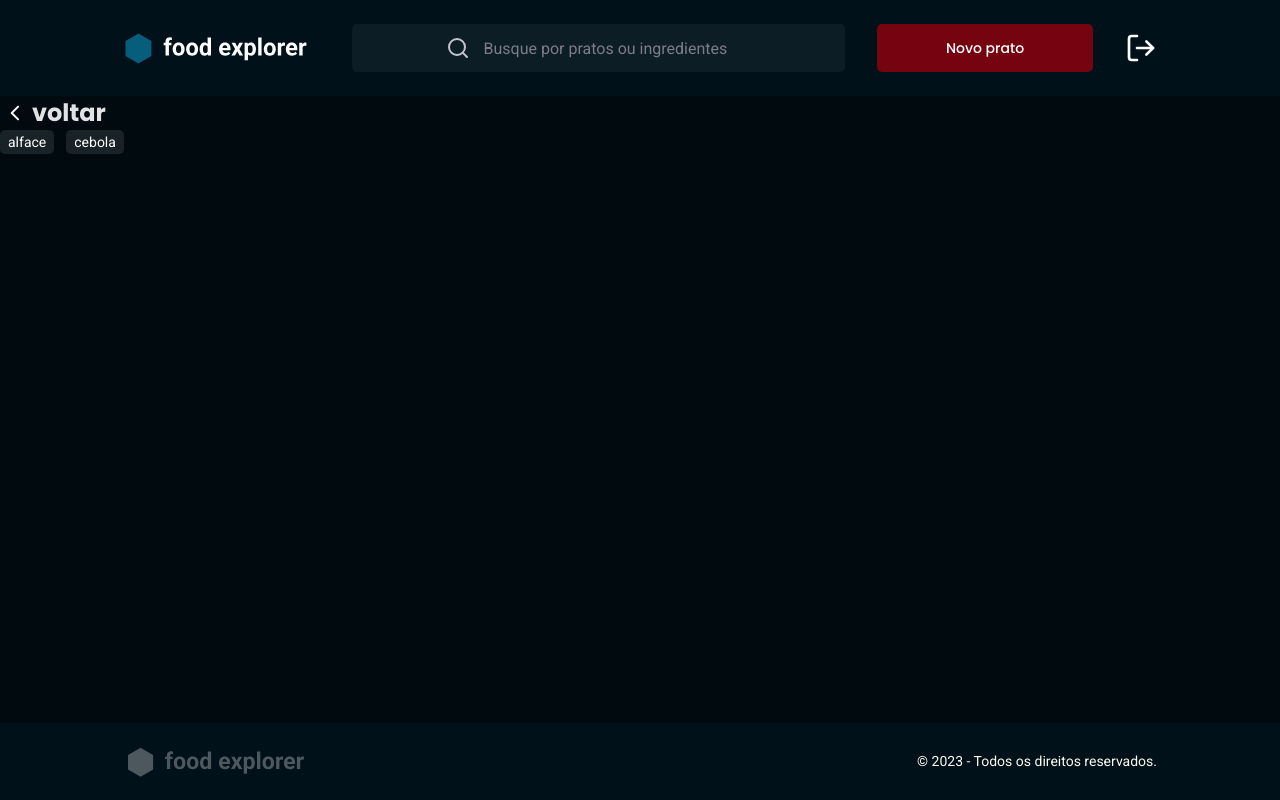
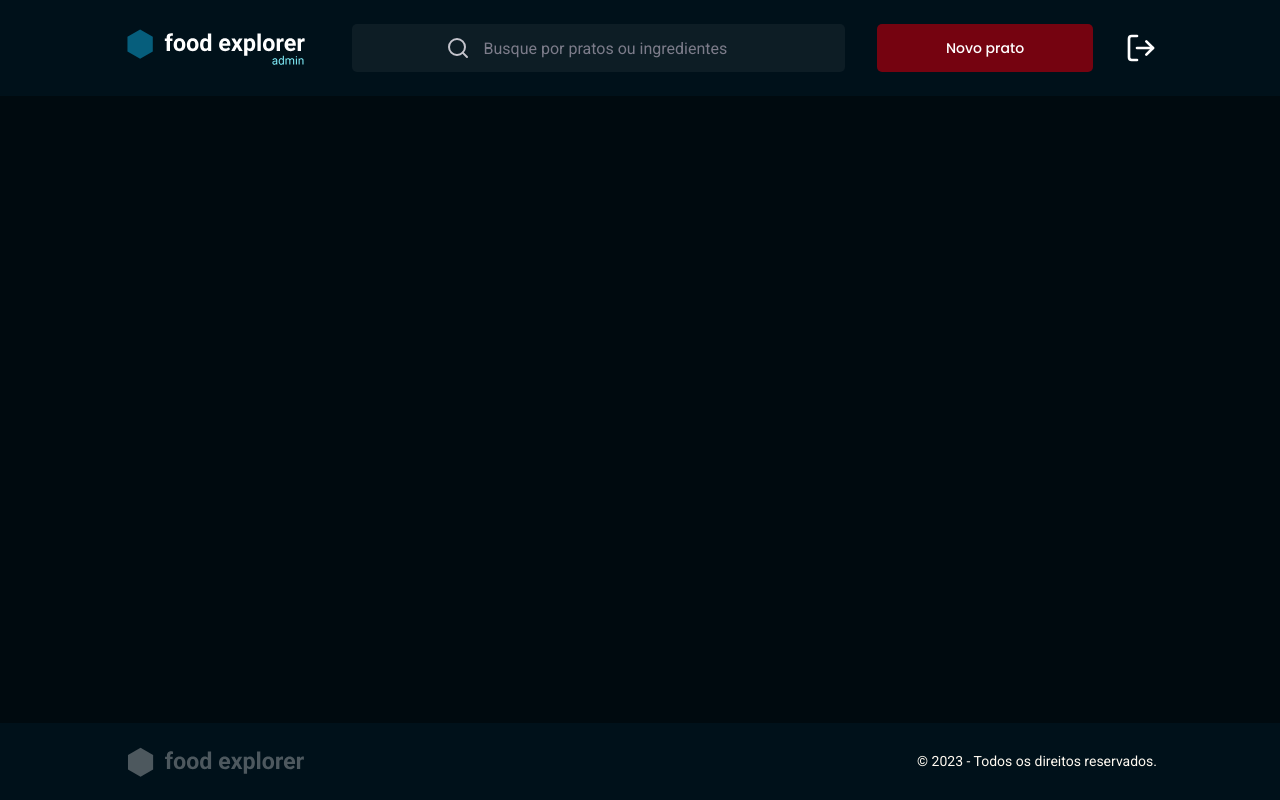
Before and after one commit to madalena-rocha/food-explorer-frontend, a React (Vite) app: page / in a window 1280 px wide. Built offline with nearby package versions, Linux system fonts and the light colour scheme.

Commit message:
:zap: create page Home

```diff
--- a/src/main.jsx
+++ b/src/main.jsx
@@ -5,13 +5,13 @@ import { ThemeProvider } from "styled-components";
 import GlobalStyles from "./styles/global";
 import theme from "./styles/theme";
 
-import { Dish } from "./pages/Dish";
+import { Home } from "./pages/Home";
 
 ReactDOM.createRoot(document.getElementById("root")).render(
   <React.StrictMode>
     <ThemeProvider theme={theme}>
       <GlobalStyles />
-      <Dish />
+      <Home />
     </ThemeProvider>
   </React.StrictMode>
 );
--- /dev/null
+++ b/src/pages/Home/index.jsx
@@ -0,0 +1,14 @@
+import { Container } from "./styles";
+
+import { Header } from '../../components/Header';
+import { Footer } from '../../components/Footer';
+
+export function Home() {
+  return (
+    <Container>
+      <Header isAdmin />
+
+      <Footer />
+    </Container>
+  );
+}
--- /dev/null
+++ b/src/pages/Home/styles.js
@@ -0,0 +1,3 @@
+import styled from "styled-components";
+
+export const Container = styled.div``;
```
